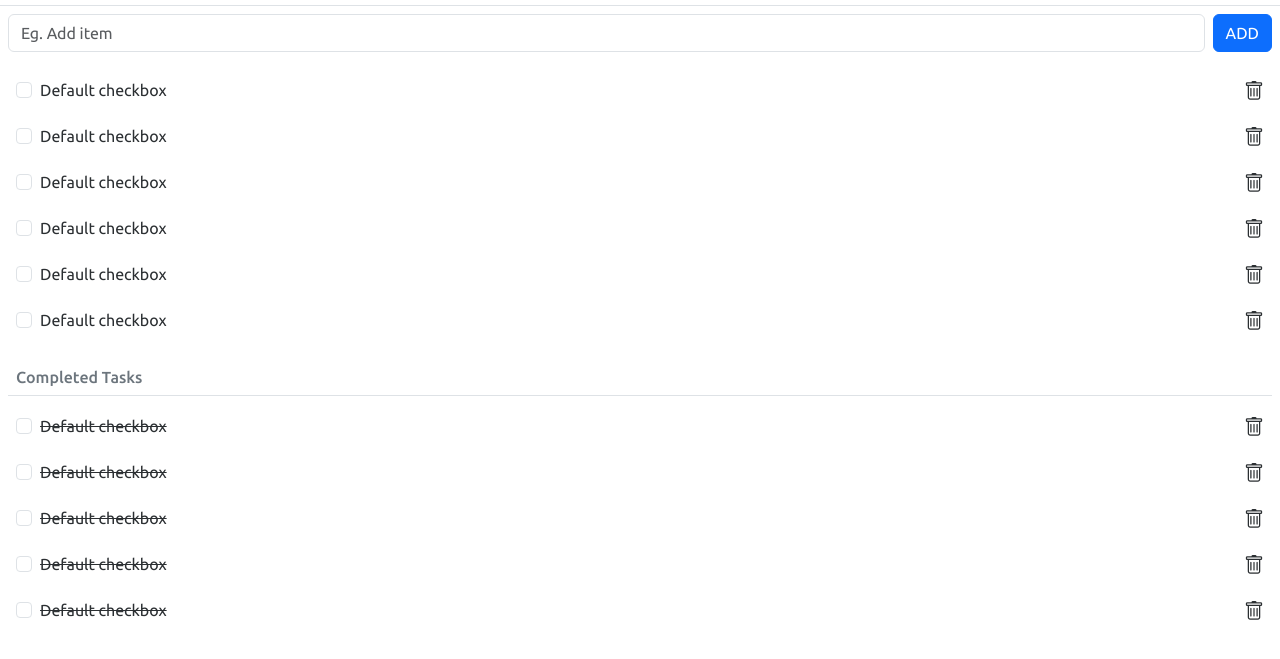
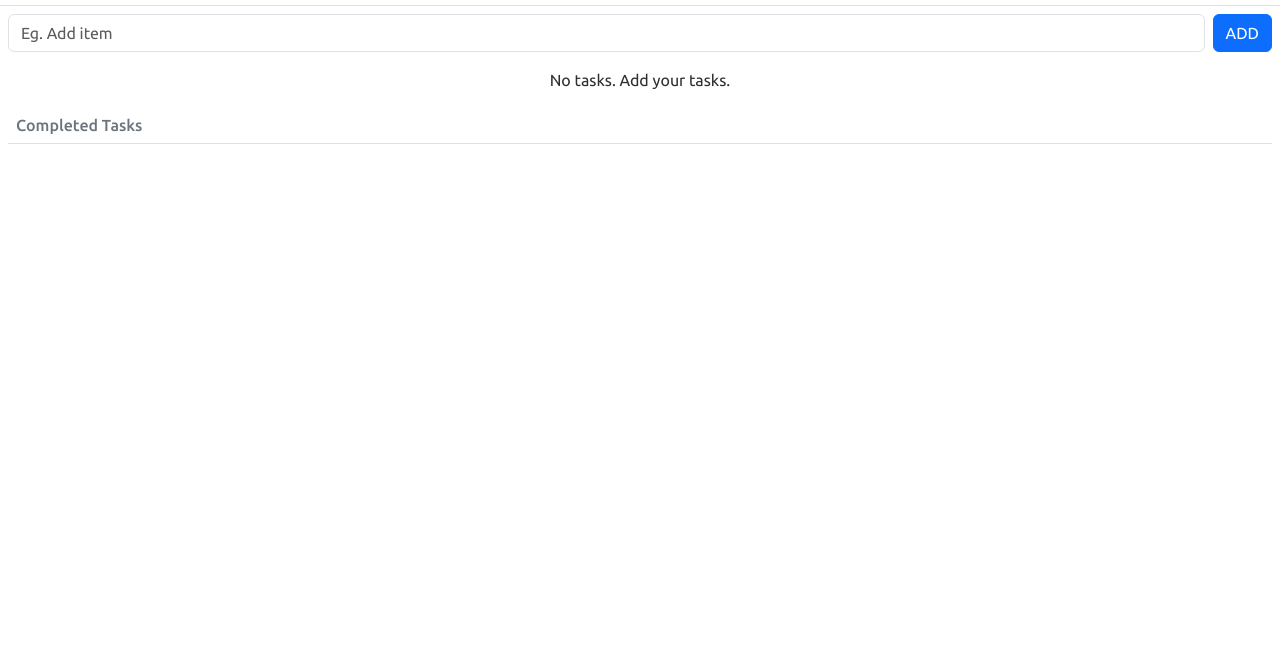
Before and after one commit to buddhiridmal/ToDo-List-FireBase, a website built with Vite: page index.html in a window 1280 px wide. Shown: the part 67-726 px from the top of the page. Built offline with nearby package versions, Linux system fonts and the light colour scheme.

Commit message:
Add no task display

```diff
--- a/index.html
+++ b/index.html
@@ -40,18 +40,22 @@
   <section id="tasks-list" class="p-2">
     <!--          <h5 class="text-secondary">Tasks</h5>-->
     <section>
-      <div class="task-item d-flex justify-content-between p-2 align-items-center rounded-2 text-secondary-emphasis">
-        <div class="form-check">
-          <input class="form-check-input" type="checkbox" value="" id="flexCheckDefault">
-          <label class="form-check-label" for="flexCheckDefault">
-            Default checkbox
-          </label>
-        </div>
-        <div class="d-flex gap-3 fs-5">
-          <i class="bi bi-pencil" title="Edit"></i>
-          <i class="bi bi-trash" title="Delete"></i>
-        </div>
+      <div id="no-task" class="text-center text-secondary-emphasis">
+        No tasks. Add your tasks.
       </div>
+      <!--            <div class="task-item d-flex justify-content-between-->
+      <!--        p-2 align-items-center rounded-2 text-secondary-emphasis">-->
+      <!--              <div class="form-check">-->
+      <!--                <input class="form-check-input" type="checkbox" value="" id="flexCheckDefault">-->
+      <!--                <label class="form-check-label" for="flexCheckDefault">-->
+      <!--                  Default checkbox-->
+      <!--                </label>-->
+      <!--              </div>-->
+      <!--              <div class="d-flex gap-3 fs-5">-->
+      <!--                <i class="bi bi-pencil" title="Edit"></i>-->
+      <!--                <i class="bi bi-trash" title="Delete"></i>-->
+      <!--              </div>-->
+      <!--            </div>-->
     </section>
   </section>
   <section id="completed-task-list" class="p-2">
--- a/src/js/main.js
+++ b/src/js/main.js
@@ -2,6 +2,6 @@ import $ from 'jquery';
 const taskItem = $(".task-item");
 
 for (let i = 0; i < 5; i++) {
-    $("#tasks-list").append(taskItem.clone());
-    $("#completed-task-list").append(taskItem.clone());
+//     $("#tasks-list").append(taskItem.clone());
+//     $("#completed-task-list").append(taskItem.clone());
 }
```
